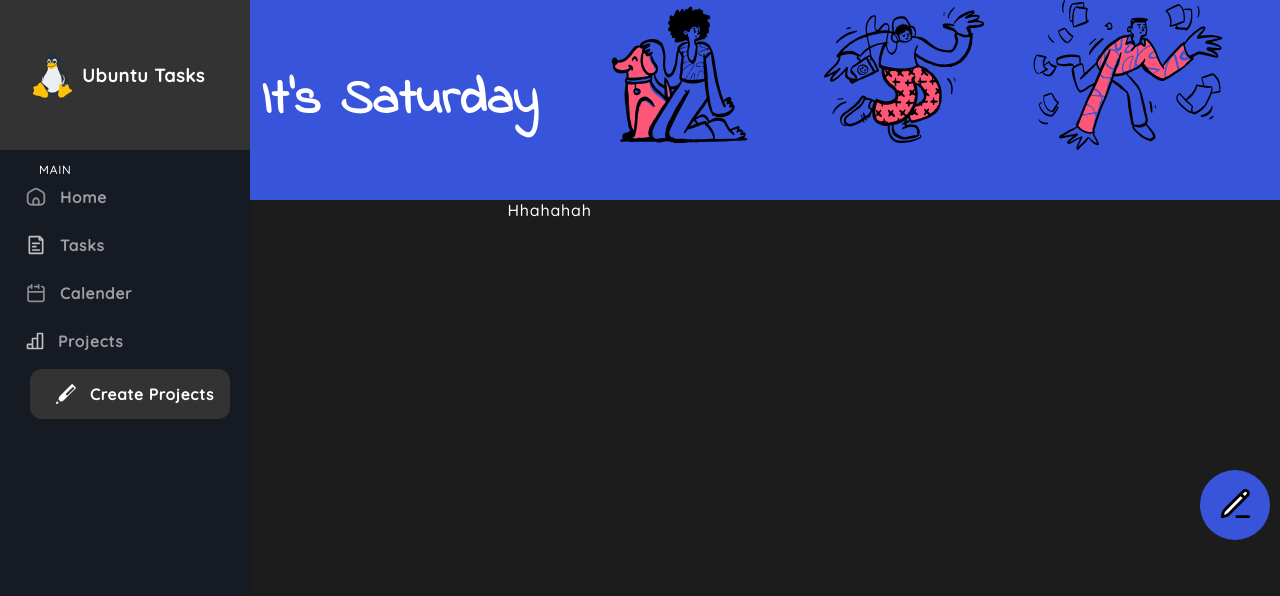
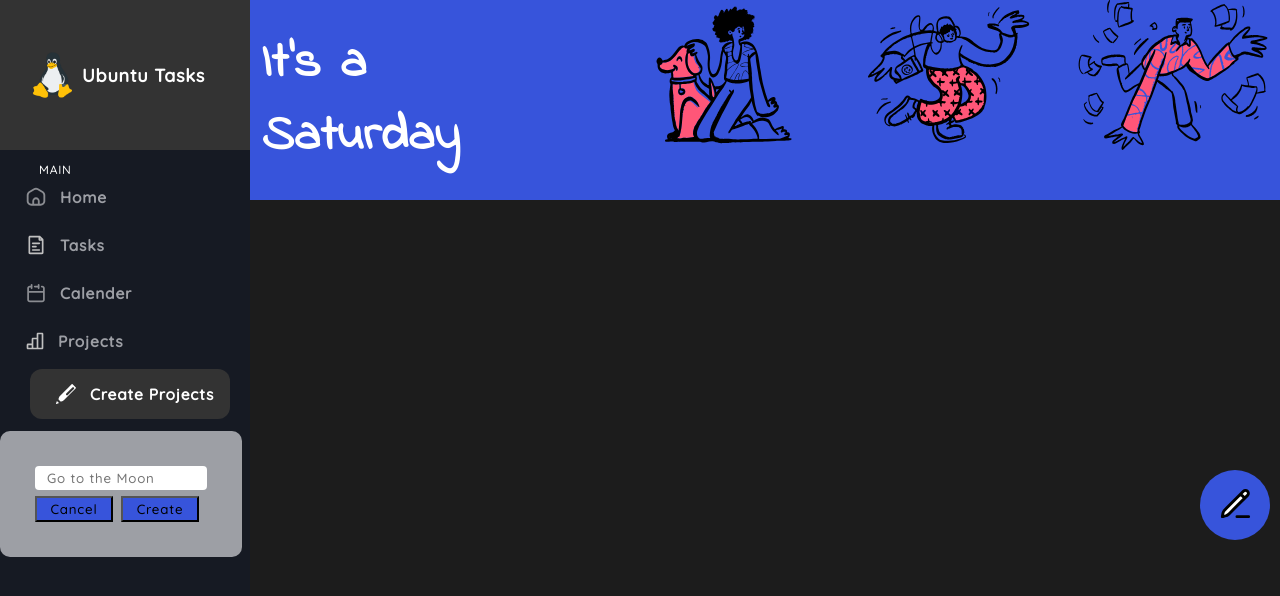
Before and after one commit to Mtendekuyokwa19/TaskManagementSystem, a website with bundled scripts: page dist/index.html in a window 1280 px wide. Both pictures are taken after a click on the button "Create Projects". Built offline with nearby package versions, Linux system fonts and the light colour scheme.

Commit message:
form for new project

```diff
--- a/src/creatingJselement.js
+++ /dev/null
@@ -1,4 +0,0 @@
-import { domElementMaker } from "./index"
-
-
-let pingu=domElementMaker('p',"aybd",document.body,"Hhahahah");
--- a/src/index.js
+++ b/src/index.js
@@ -86,7 +86,7 @@ createprojectsButton.title="Create Project"
 
 
 
-return {siderbox,createprojectsButton};
+return {createprojectsButton,siderbox};
 
 })();
 
@@ -96,7 +96,7 @@ export let topBar=(()=>{
 
   let topBox=domElementMaker('div','topBox',document.body);
 
-  let topText=domElementMaker('p','topText',topBox,`It's ${format(new Date(), 'EEEE')}`)
+  let topText=domElementMaker('p','topText',topBox,`It's a ${format(new Date(), 'EEEE')}`)
   let topBoximage=domImageLoad(topBoxImage,topBox,'topBoximagegirl');
   let musicpic=domImageLoad(musicimage,topBox,"musicboy")
   let boywithpapers=domImageLoad(boypapers,topBox,"boyWithpapers");
@@ -117,3 +117,73 @@ export let createTaskicon=(()=>{
 
 return {addTask}
 })()
+
+
+
+
+let inputBoxcreateProjects=(()=>{
+  let dialogBox=domElementMaker('dialog',"dialogCreateProject",sidebar.siderbox);
+  let messageBoxdiv=domElementMaker('form',"messageBoxdiv",dialogBox)
+  let projectNameinput=domElementMaker('input',"projectNameinput",messageBoxdiv)
+  projectNameinput.placeholder="Go to the Moon";
+
+  let buttonsdiv=domElementMaker('div',"buttondiv",messageBoxdiv)
+
+  let cancelButton=domElementMaker('button',"cancelButton",buttonsdiv,"Cancel")
+  let doneButton=domElementMaker('button',"doneButton",buttonsdiv,"Create")
+
+
+return {dialogBox,cancelButton,doneButton}
+})()
+function disablebutton(button){
+  button.disabled=true;
+
+
+  }
+
+  function createFormforprojects(button){
+
+    inputBoxcreateProjects();
+    disablebutton(button)
+
+
+
+  }
+
+sidebar.createprojectsButton.addEventListener('click',function(e){
+  inputBoxcreateProjects.dialogBox.show();
+});
+
+function clearAllElements(selector){
+
+let holderContainer=document.querySelector(`${selector}>*`);
+holderContainer.forEach(element => {
+  element.remove();
+});
+
+
+
+}
+
+
+function addProject(){
+
+  let input=document.querySelector('#projectNameinput').value;
+
+  if (input==="") {
+
+
+    inputBoxcreateProjects.doneButton.preventDefault();
+
+    return
+  }
+
+
+}
+
+
+inputBoxcreateProjects.doneButton.addEventListener('click',function (e) {
+
+  addProject();
+
+});
--- a/src/style.css
+++ b/src/style.css
@@ -89,7 +89,7 @@ font-weight: bold;
     gap: 8px;
 
 }
-#sidebox button{
+#section>button{
 
     background:transparent ;
     color: #9d9fa5;
@@ -106,7 +106,7 @@ font-weight: bold;
     font-weight: bold;
 }
 
-#sidebox button:last-child{
+#section>button:last-child{
 
 background-color:#333333;
 border-radius: 12px;
@@ -117,7 +117,7 @@ width: 200px;
 margin-left: 30px;
 
 }
-#sidebox button:hover{
+#section>button:hover{
 
     background-color: #2D2F39;
     width: 250px;
@@ -125,7 +125,7 @@ margin-left: 30px;
 
 }
 
-#sidebox button:last-child:hover{
+#section>button:last-child:hover{
 
     background-color:#3754DB;
     color: white;
@@ -196,3 +196,51 @@ border-radius: 100%;
 
 
 }
+#dialogCreateProject{
+
+    border: none;
+    background-color: #9d9fa5;
+    border-radius: 10px;
+
+padding: 20px;
+margin-top: 12px;
+
+}
+#messageBoxdiv{
+
+    display: flex;
+
+    flex-direction: column;
+    padding: 15px;
+    gap:6px;
+
+}
+
+#messageBoxdiv button{
+
+    width: 78px;
+    height: 26px;
+    background-color: #3754DB;
+
+
+}
+
+#messageBoxdiv input{
+
+    padding: 4px 12px;
+    border-radius:4px ;
+    border: none;
+    outline: none;
+
+}
+#messageBoxdiv input:active{
+    border: none;
+    outline: none;
+}
+#messageBoxdiv div{
+
+    display: flex;
+    gap:8px;
+
+
+}
--- a/webpack.config.js
+++ b/webpack.config.js
@@ -7,8 +7,8 @@ module.exports = {
       import: './src/index.js',
       dependOn: 'shared',
     },
-    another: {
-      import: './src/creatingJselement.js',
+    add: {
+      import: './src/add.js',
       dependOn: 'shared',
     },
     shared: 'date-fns',
```
Also changed, not shown: dist/add.task.js (added), dist/another.task.js (deleted), dist/index.html, dist/index.task.js.
